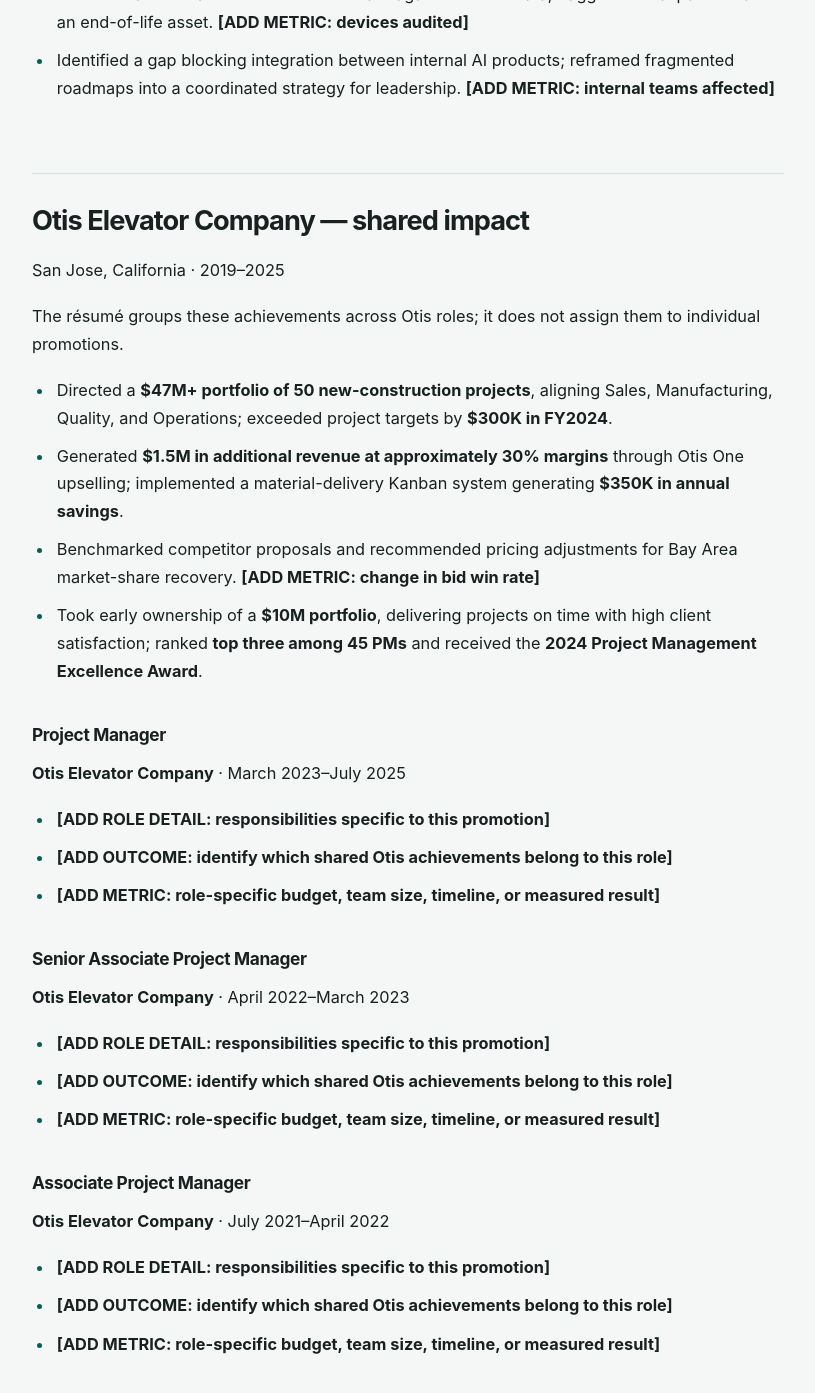
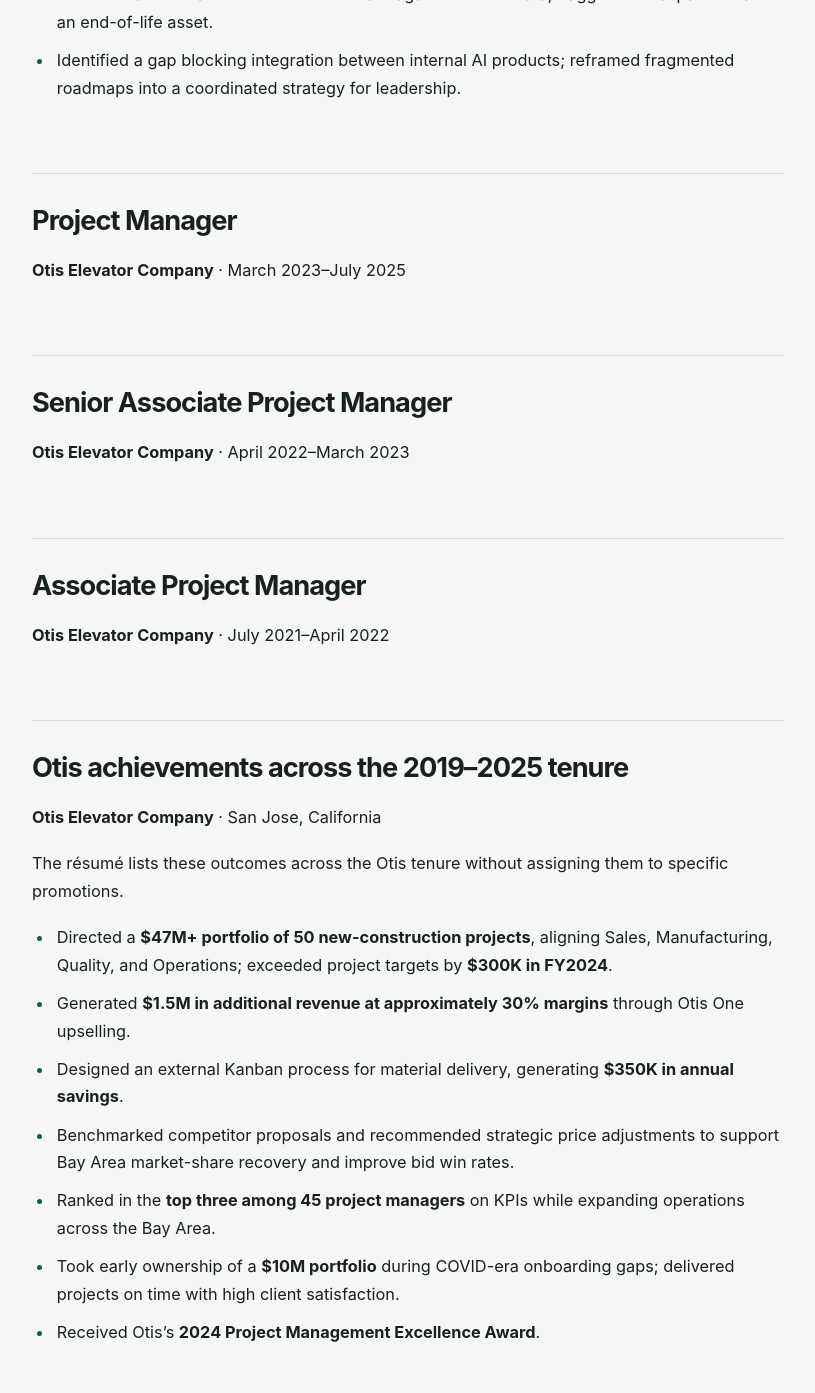
Before and after one commit to amaynirula-design/amaynirula-design.github.io, a Jekyll site: the page built from experience.md, in a window 1280 px wide and 1400 px high, scrolled down 905 px. Shown: the top 1393 px of the window, without its empty margins (232-1047 px from the left). Built offline with Jekyll 4.4.1, drawn with Linux system fonts in a browser that asks for light colours; some of the changed text lies outside the part shown.

Commit message:
Refactor content and clean up documentation files
Replit-Commit-Author: Agent

```diff
--- a/experience.md
+++ b/experience.md
@@ -14,90 +14,57 @@ lede: Product, project, and engineering roles across cybersecurity, industrial s
 Emeryville, California · June–August 2026
 
 - Interviewed **six stakeholders across five engineering teams** for AI governance research; delivered a leadership-commissioned memo as input to a CTO-level proposal.
-- Authored a PRD proposing rule-based MCP server risk triage for Guardian AI, informing the AI governance roadmap. **[ADD METRIC: risk categories covered by the proposal]**
-- Piloted Atlas AI to audit OT device firmware against vendor data; flagged critical patches and an end-of-life asset. **[ADD METRIC: devices audited]**
-- Identified a gap blocking integration between internal AI products; reframed fragmented roadmaps into a coordinated strategy for leadership. **[ADD METRIC: internal teams affected]**
+- Authored a PRD proposing rule-based MCP server risk triage for Guardian AI, informing the AI governance roadmap.
+- Piloted Atlas AI to audit OT device firmware against vendor data; flagged critical patches and an end-of-life asset.
+- Identified a gap blocking integration between internal AI products; reframed fragmented roadmaps into a coordinated strategy for leadership.
 
-## Otis Elevator Company — shared impact
-
-San Jose, California · 2019–2025
-
-The résumé groups these achievements across Otis roles; it does not assign them to individual promotions.
-
-- Directed a **$47M+ portfolio of 50 new-construction projects**, aligning Sales, Manufacturing, Quality, and Operations; exceeded project targets by **$300K in FY2024**.
-- Generated **$1.5M in additional revenue at approximately 30% margins** through Otis One upselling; implemented a material-delivery Kanban system generating **$350K in annual savings**.
-- Benchmarked competitor proposals and recommended pricing adjustments for Bay Area market-share recovery. **[ADD METRIC: change in bid win rate]**
-- Took early ownership of a **$10M portfolio**, delivering projects on time with high client satisfaction; ranked **top three among 45 PMs** and received the **2024 Project Management Excellence Award**.
-
-### Project Manager
+## Project Manager
 
 **Otis Elevator Company** · March 2023–July 2025
 
-- **[ADD ROLE DETAIL: responsibilities specific to this promotion]**
-- **[ADD OUTCOME: identify which shared Otis achievements belong to this role]**
-- **[ADD METRIC: role-specific budget, team size, timeline, or measured result]**
-
-### Senior Associate Project Manager
+## Senior Associate Project Manager
 
 **Otis Elevator Company** · April 2022–March 2023
 
-- **[ADD ROLE DETAIL: responsibilities specific to this promotion]**
-- **[ADD OUTCOME: identify which shared Otis achievements belong to this role]**
-- **[ADD METRIC: role-specific budget, team size, timeline, or measured result]**
-
-### Associate Project Manager
+## Associate Project Manager
 
 **Otis Elevator Company** · July 2021–April 2022
 
-- **[ADD ROLE DETAIL: responsibilities specific to this promotion]**
-- **[ADD OUTCOME: identify which shared Otis achievements belong to this role]**
-- **[ADD METRIC: role-specific budget, team size, timeline, or measured result]**
+## Otis achievements across the 2019–2025 tenure
+
+**Otis Elevator Company** · San Jose, California
+
+The résumé lists these outcomes across the Otis tenure without assigning them to specific promotions.
+
+- Directed a **$47M+ portfolio of 50 new-construction projects**, aligning Sales, Manufacturing, Quality, and Operations; exceeded project targets by **$300K in FY2024**.
+- Generated **$1.5M in additional revenue at approximately 30% margins** through Otis One upselling.
+- Designed an external Kanban process for material delivery, generating **$350K in annual savings**.
+- Benchmarked competitor proposals and recommended strategic price adjustments to support Bay Area market-share recovery and improve bid win rates.
+- Ranked in the **top three among 45 project managers** on KPIs while expanding operations across the Bay Area.
+- Took early ownership of a **$10M portfolio** during COVID-era onboarding gaps; delivered projects on time with high client satisfaction.
+- Received Otis’s **2024 Project Management Excellence Award**.
 
 ## Undergraduate Teaching Assistant
 
 **University of Illinois Urbana-Champaign** · August–November 2020
 
-- **[ADD ROLE DETAIL: course supported and primary responsibilities]**
-- **[ADD OUTCOME: a specific contribution or teaching result]**
-- **[ADD METRIC: students supported or another relevant measure]**
-
 ## Project Management Intern
 
 **Otis Elevator Company** · June–July 2020
-
-- **[ADD ROLE DETAIL: project scope and primary responsibilities]**
-- **[ADD OUTCOME: a specific contribution or project result]**
-- **[ADD METRIC: project budget, timeline, team size, or measured result]**
 
 ## Materials Sourcing and Purchasing Intern
 
 **Otis Elevator Company** · May–August 2019
 
-- **[ADD ROLE DETAIL: sourcing or purchasing responsibilities]**
-- **[ADD OUTCOME: a specific contribution or sourcing result]**
-- **[ADD METRIC: purchasing scope, timeline, or measured result]**
-
 ## Technical Development Intern
 
 **DuPont Transportation & Advanced Polymers Business** · June–August 2018
-
-- **[ADD ROLE DETAIL: technical work and primary responsibilities]**
-- **[ADD OUTCOME: a specific contribution or development result]**
-- **[ADD METRIC: project scope, timeline, or measured result]**
 
 ## Team Member, Engineering Open House
 
 **University of Illinois Urbana-Champaign** · January–March 2018
 
-- **[ADD ROLE DETAIL: team responsibilities and project description]**
-- **[ADD OUTCOME: a specific contribution or project result]**
-- **[ADD METRIC: team size, project timeline, or another relevant measure]**
-
 ## Research and Development Intern
 
 **Danisco Food Ingredients Business of DuPont**<br>
 Shanghai, China · June–July 2015
-
-- **[ADD ROLE DETAIL: research focus and primary responsibilities]**
-- **[ADD OUTCOME: a specific contribution or research result]**
-- **[ADD METRIC: research scope, timeline, or measured result]**
```
Also changed, not shown: Change2.md (+8 -35 lines).
